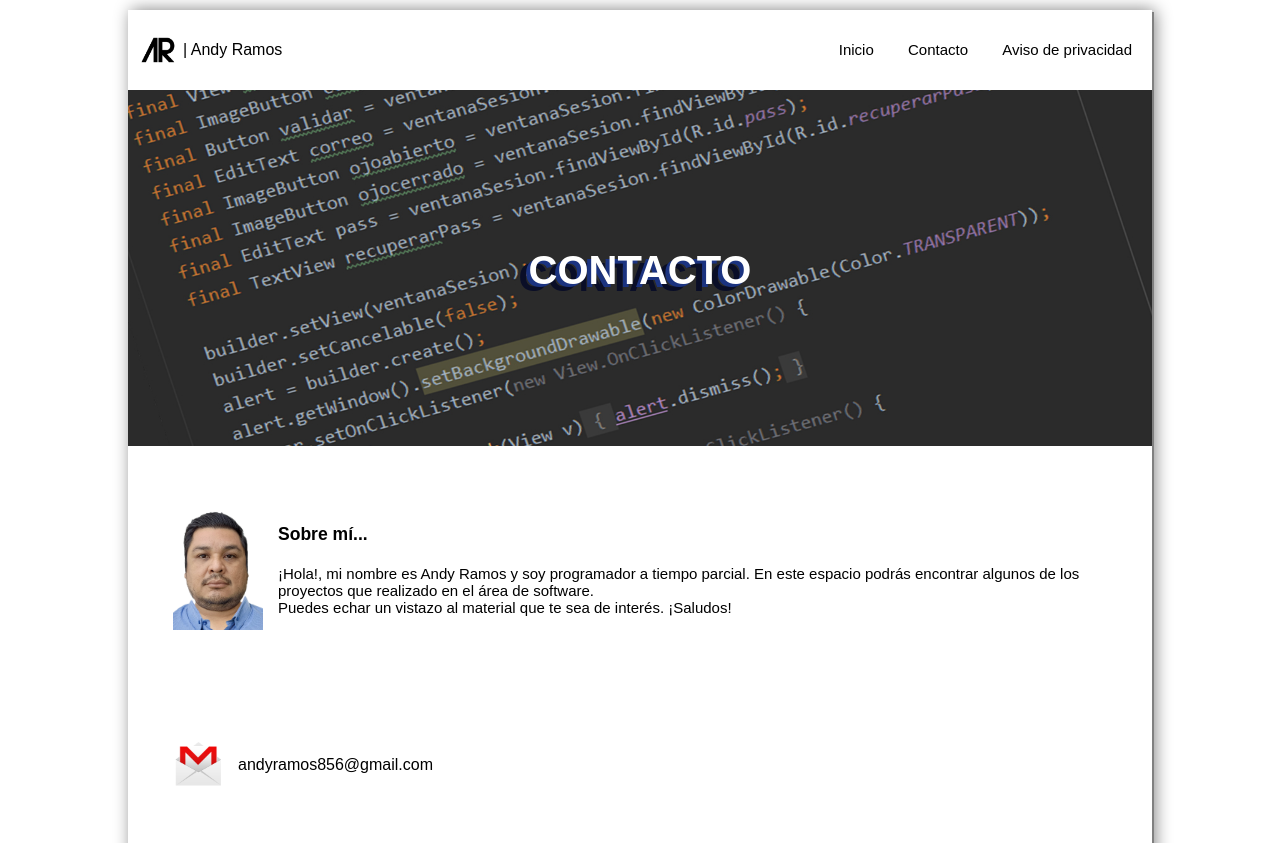
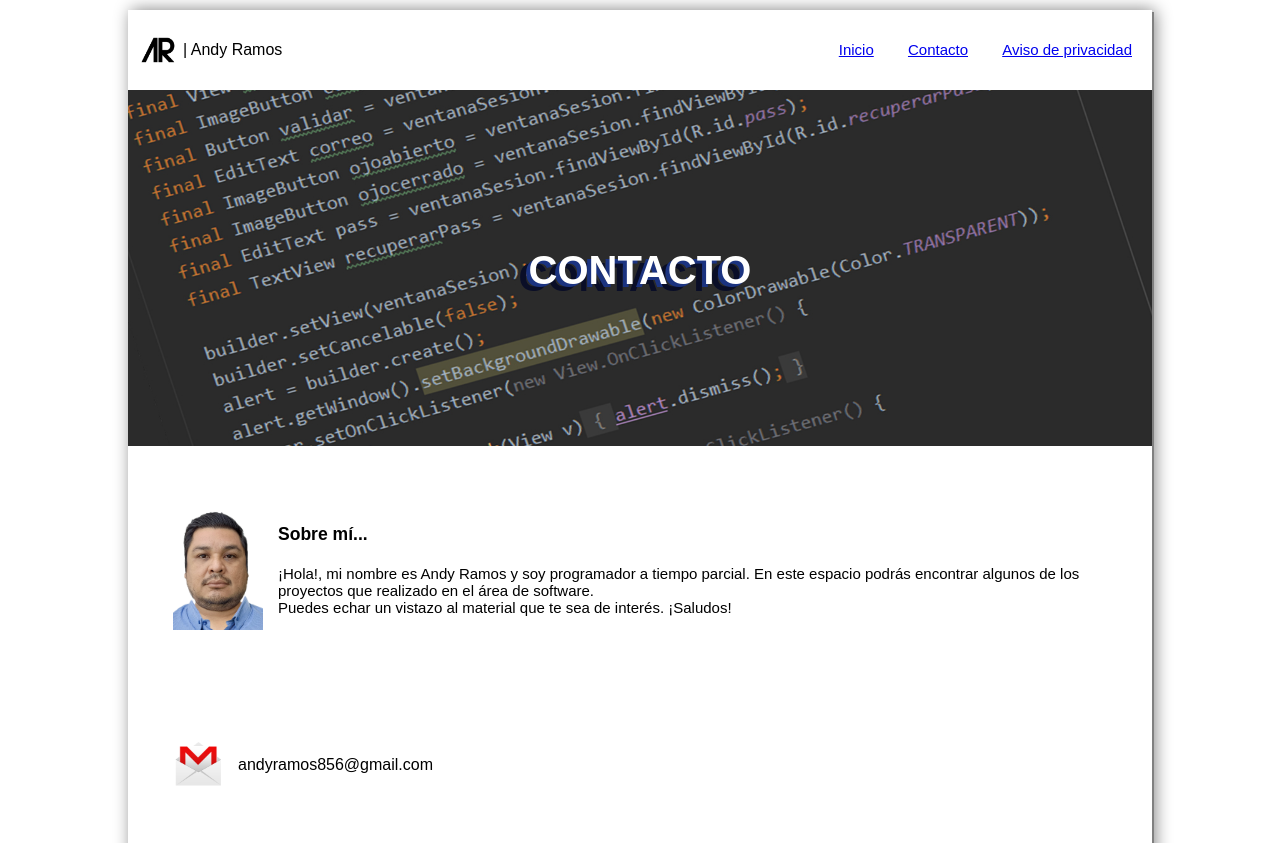
Before and after one commit to andyramosv/aplicaciones, a plain HTML site: page contacto.html in a window 1280 px wide. Shown: the top 843 px of the page. Drawn offline with Linux system fonts and the light colour scheme.

Commit message:
actualización contacto

```diff
--- a/contacto.html
+++ b/contacto.html
@@ -12,9 +12,9 @@
           <p class="textologo" >| Andy Ramos</p>
         </div>
         <ul class="menuopciones">
-          <li href="https://github.com/andyramosv/aplicaciones/blob/main/index.html">Inicio</li>
-          <li>Contacto</li>
-          <li>Aviso de privacidad</li>
+          	<li><a href="https://andyramosv.github.io/aplicaciones/">Inicio</a></li>
+	  	<li class="clickeado"><a href="https://andyramosv.github.io/aplicaciones/contacto">Contacto</a></li>
+		<li><a href="https://andyramosv.github.io/aplicaciones/aviso">Aviso de privacidad</a></li>
         </ul>
       </div>
       <div class="banner">
```
